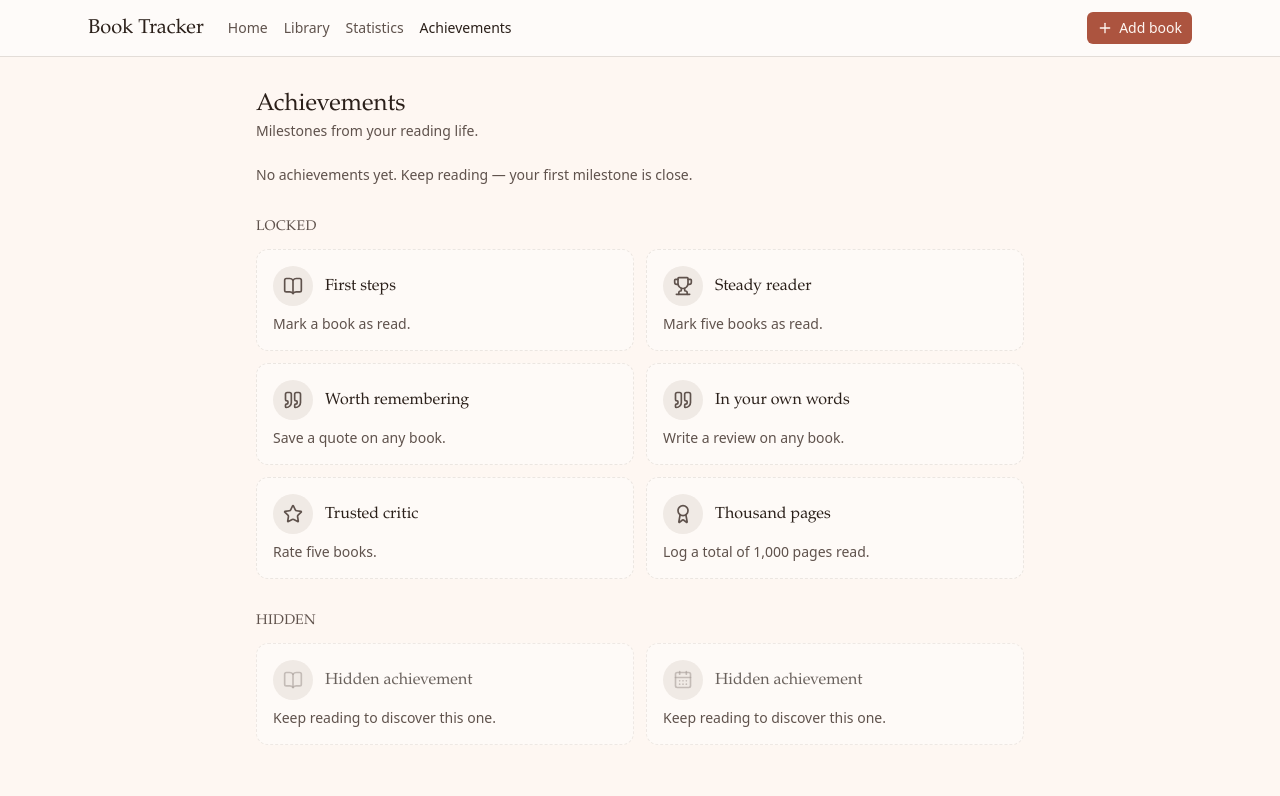
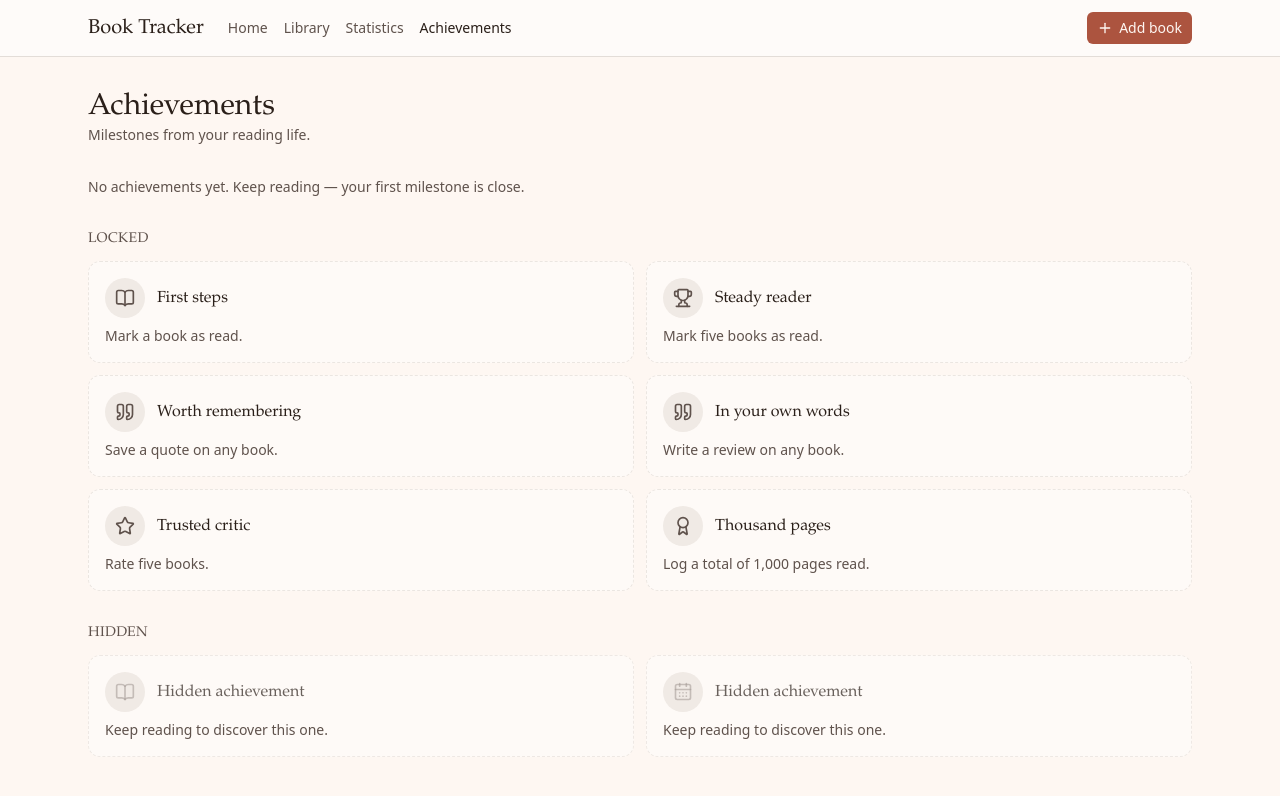
Before and after one commit to nickkupriyanov/book_tracker, a Next.js app: page /achievements in a window 1280 px wide. Shown: the top 796 px of the page. Built offline with nearby package versions, Linux system fonts and the light colour scheme.

Commit message:
fix(024): drop narrow max-w-3xl on /achievements to match other pages

```diff
--- a/src/features/achievements/AchievementsClient.tsx
+++ b/src/features/achievements/AchievementsClient.tsx
@@ -60,7 +60,6 @@ export function AchievementsClient() {
         aria-label="Achievements"
         data-testid="achievements-page"
         data-state="loading"
-        className="mx-auto max-w-3xl"
       >
         <p className="text-muted-foreground">Loading your achievements…</p>
       </div>
@@ -73,10 +72,9 @@ export function AchievementsClient() {
         aria-label="Achievements"
         data-testid="achievements-page"
         data-state="error"
-        className="mx-auto max-w-3xl"
       >
-        <header className="mb-6">
-          <h1 className="font-serif text-2xl text-foreground">Achievements</h1>
+        <header className="mb-8">
+          <h1 className="font-serif text-3xl text-foreground">Achievements</h1>
           <p className="text-muted-foreground text-sm">
             Milestones from your reading life.
           </p>
@@ -103,10 +101,9 @@ export function AchievementsClient() {
       aria-label="Achievements"
       data-testid="achievements-page"
       data-state="ready"
-      className="mx-auto max-w-3xl"
     >
-      <header className="mb-6">
-        <h1 className="font-serif text-2xl text-foreground">Achievements</h1>
+      <header className="mb-8">
+        <h1 className="font-serif text-3xl text-foreground">Achievements</h1>
         <p className="text-muted-foreground text-sm">
           Milestones from your reading life.
         </p>
```
Also changed, not shown: 1 other file (tests, documents, lock files or other folders).
